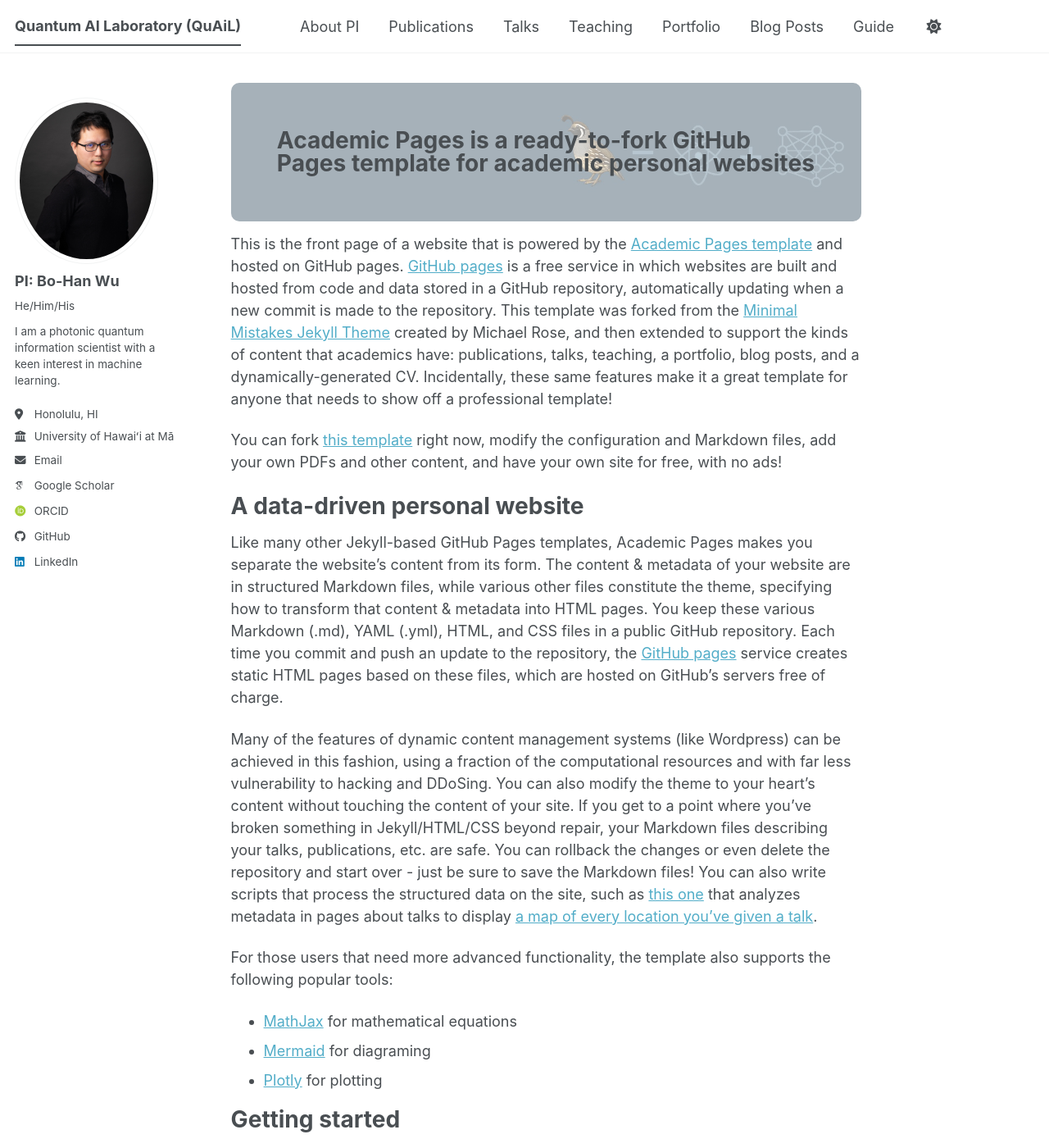
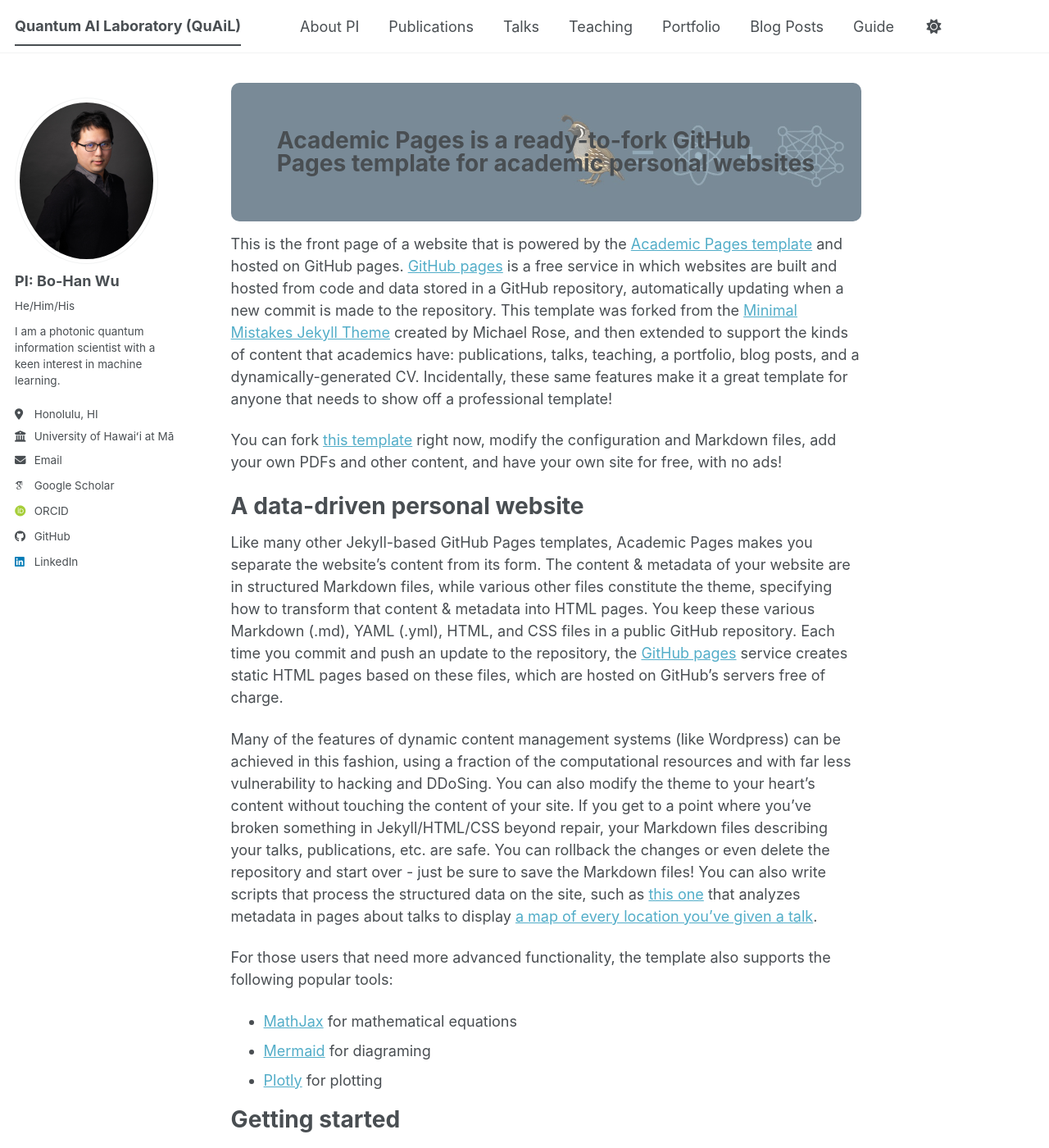
Before and after one commit to go705/go705.github.io, a Jekyll site: the page built from _pages/about.md, in a window 1280 px wide and 1400 px high. Shown: the whole window at 82% size. Built offline with Jekyll 4.4.1, drawn with Linux system fonts in a browser that asks for light colours; some web fonts are replaced; a script bundle is joined from its source files by our own code; library files that are not in the unit come from our copies.

Commit message:
Update _archive.scss

```diff
--- a/_sass/layout/_archive.scss
+++ b/_sass/layout/_archive.scss
@@ -3,7 +3,7 @@
    ========================================================================== */
 
 .page__title {
-  background-image: linear-gradient(rgba(255, 255, 255, 0.6), rgba(255, 255, 255, 0.6)),
+  background-image: linear-gradient(rgba(255, 255, 255, 0.4), rgba(255, 255, 255, 0.4)),
                     url('/images/Group_image.jpeg');
   background-size: cover;
   background-position: center;
```
